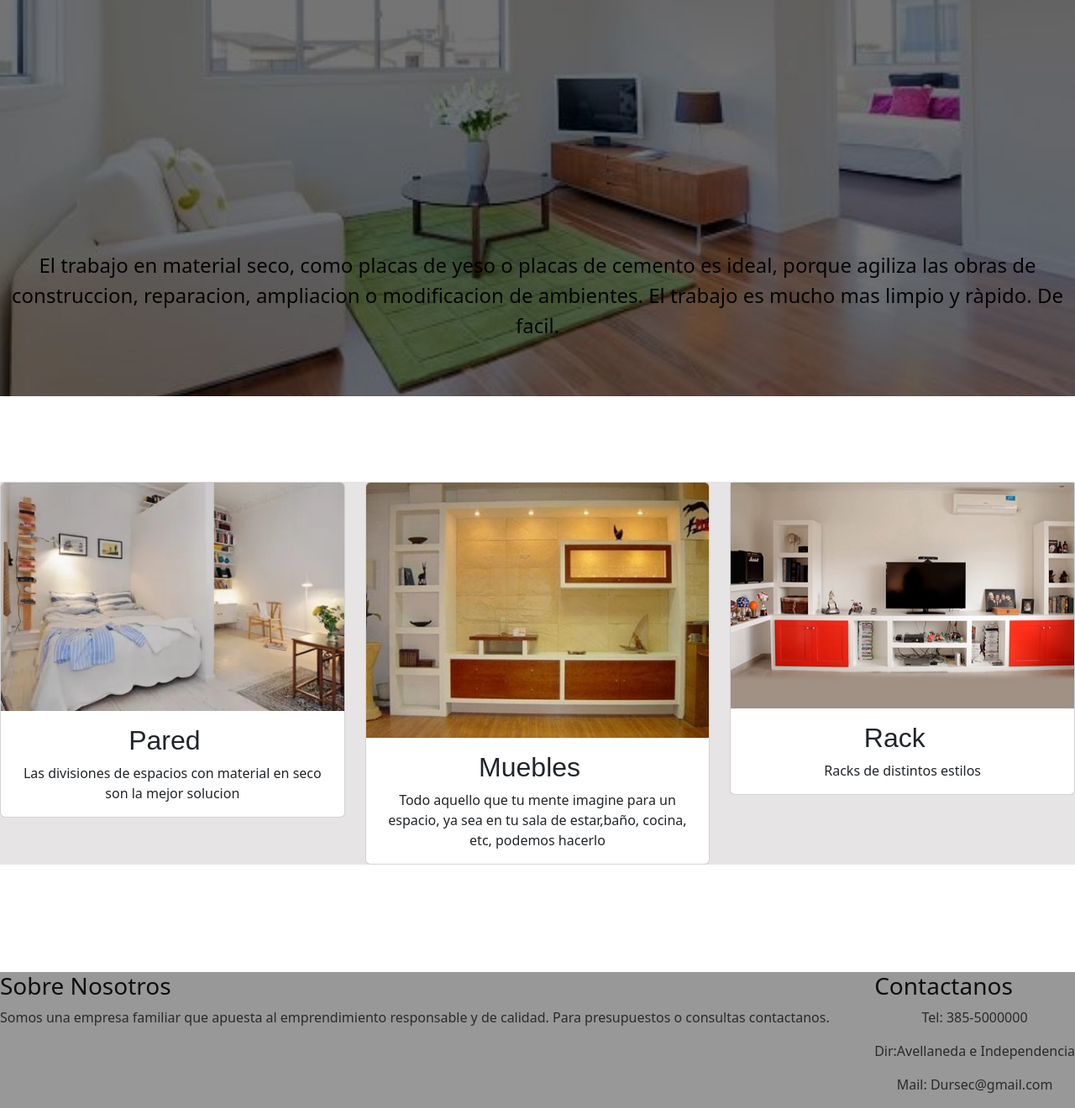
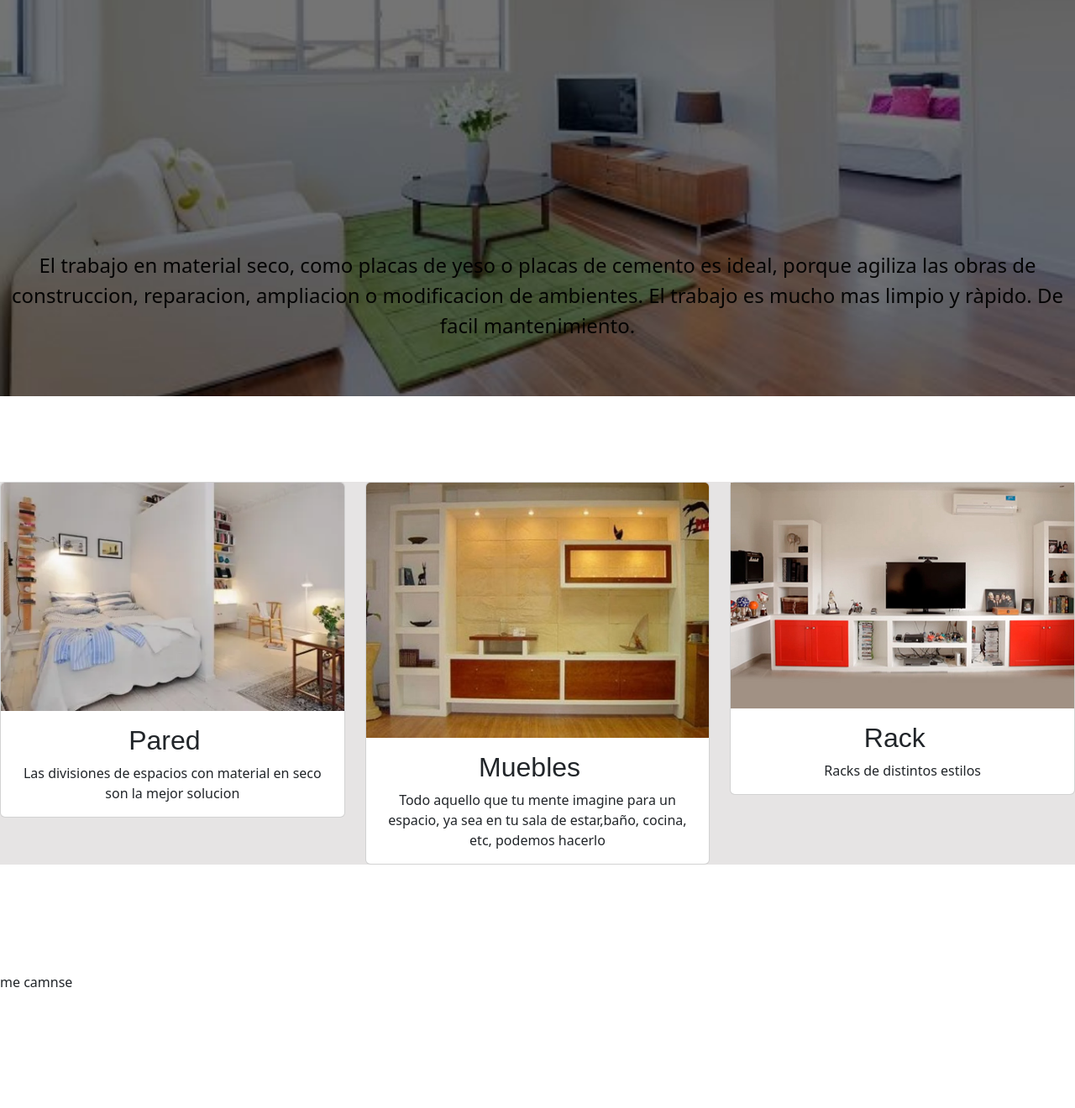
Before and after one commit to VaninaNoriega/entrega1vn, a plain HTML site: page index.html in a window 1280 px wide. Shown: the part 328-1648 px from the top of the page at 84% size. After the commit the page ends 1526 px from the top, so only its background shows below. Drawn offline with nearby package versions, Linux system fonts and the light colour scheme.

Commit message:
index fin

```diff
--- a/index.html
+++ b/index.html
@@ -32,7 +32,7 @@
                 <p class="Texto-imp">
                     El trabajo en material seco, como placas de yeso o placas de cemento es ideal, porque agiliza las obras de construccion, reparacion, ampliacion o modificacion de ambientes.
                     El trabajo es mucho mas limpio y ràpido.
-                    De facil.
+                    De facil mantenimiento.
                     </p>
             </div>
         </header>
@@ -70,18 +70,7 @@
             </div>
         </main>
         <footer>
-            <div class="pie-pagina">
-                <div>
-                    <h3 class="sub-titulo">Sobre Nosotros</h3>
-                    <p class="Texto">Somos una empresa familiar que apuesta al emprendimiento responsable y de calidad. Para presupuestos o consultas contactanos.</p>
-                </div>
-                <div class="resaltar">
-                    <h3 class="sub-titulo">Contactanos</h3>
-                    <p class="Texto">Tel: 385-5000000</p>
-                    <p class="Texto" >Dir:Avellaneda e Independencia</p>
-                    <p class="Texto">Mail: Dursec@gmail.com</p>
-                </div>
-            </div>
+            <p>me camnse</p>
         </footer>
         <script src="https://cdn.jsdelivr.net/npm/bootstrap@5.3.3/dist/js/bootstrap.bundle.min.js" integrity="sha384-YvpcrYf0tY3lHB60NNkmXc5s9fDVZLESaAA55NDzOxhy9GkcIdslK1eN7N6jIeHz" crossorigin="anonymous"></script>
     </body>
```
Lines whose indentation alone changed are shown as unchanged.
